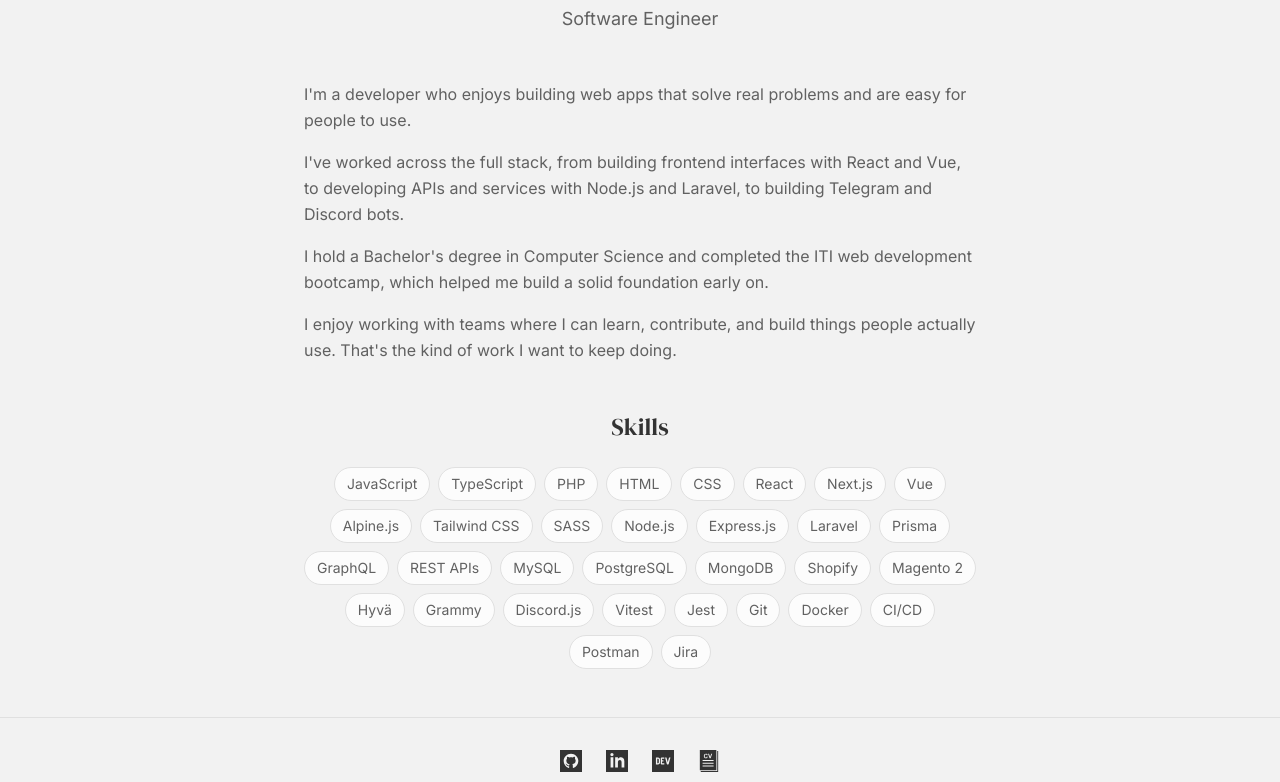
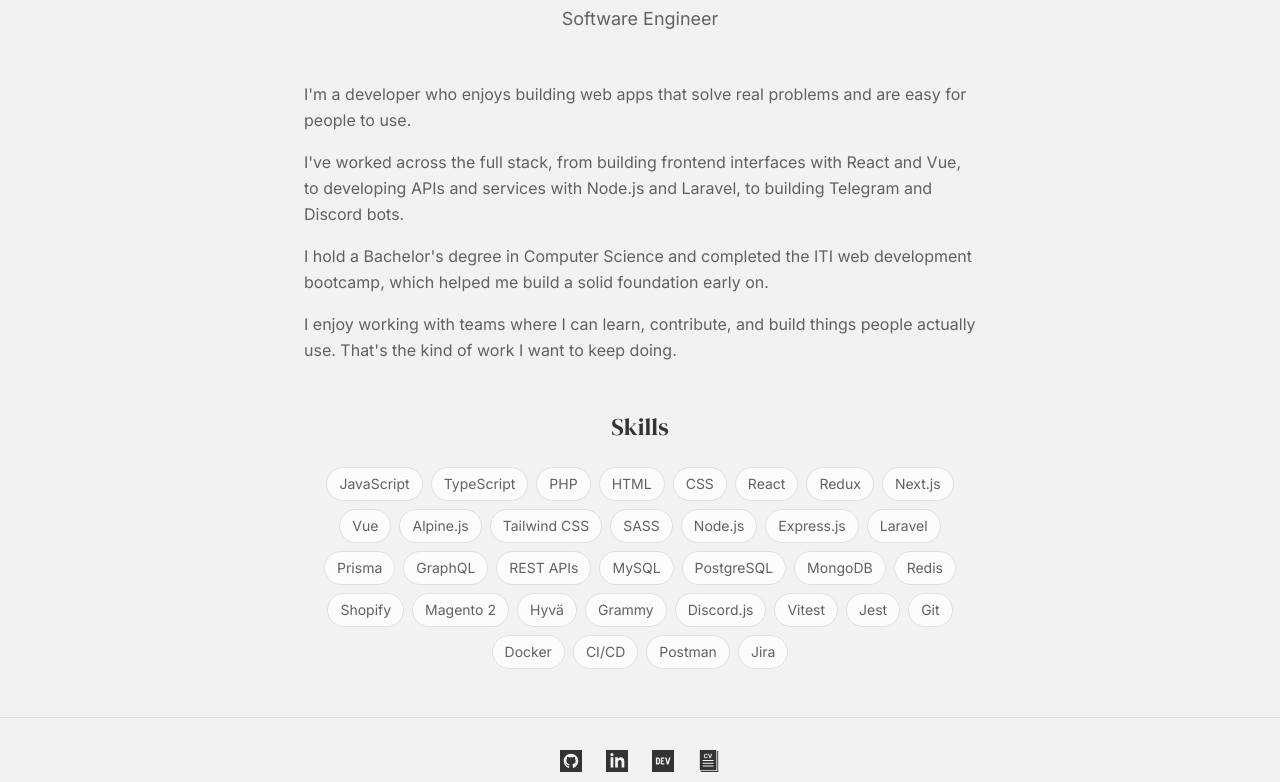
Before and after one commit to edriso/portfolio, a React (Vite) app: page / in a window 1280 px wide. Shown: the part 398-1180 px from the top of the page. Built offline with nearby package versions, Linux system fonts and the light colour scheme; no server answers.

Commit message:
Add Redux and Redis to skills across roles
Reflects experience from the Libertas project (React/Laravel web app
with Redis caching). Redux added to software/fullstack/frontend
roles; Redis added to software/fullstack/php roles.

```diff
--- a/src/data/about.js
+++ b/src/data/about.js
@@ -16,6 +16,7 @@
       'CSS',
       // Frontend
       'React',
+      'Redux',
       'Next.js',
       'Vue',
       'Alpine.js',
@@ -32,6 +33,7 @@
       'MySQL',
       'PostgreSQL',
       'MongoDB',
+      'Redis',
       // E-commerce
       'Shopify',
       'Magento 2',
@@ -68,6 +70,7 @@
       'CSS',
       // Frontend
       'React',
+      'Redux',
       'Next.js',
       'Vue',
       'Alpine.js',
@@ -84,6 +87,7 @@
       'MySQL',
       'PostgreSQL',
       'MongoDB',
+      'Redis',
       // E-commerce
       'Shopify',
       'Magento 2',
@@ -119,6 +123,7 @@
       'CSS',
       // Frameworks & Libraries
       'React',
+      'Redux',
       'Next.js',
       'Vue',
       'Alpine.js',
@@ -160,6 +165,7 @@
       'MySQL',
       'PostgreSQL',
       'MongoDB',
+      'Redis',
       // Testing
       'Vitest',
       'Jest',
```
